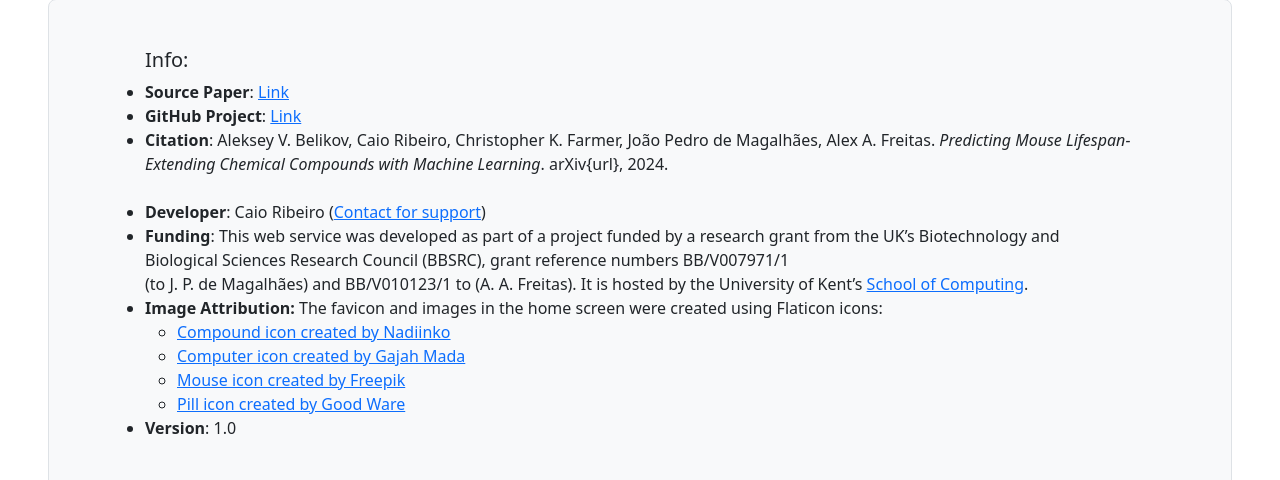
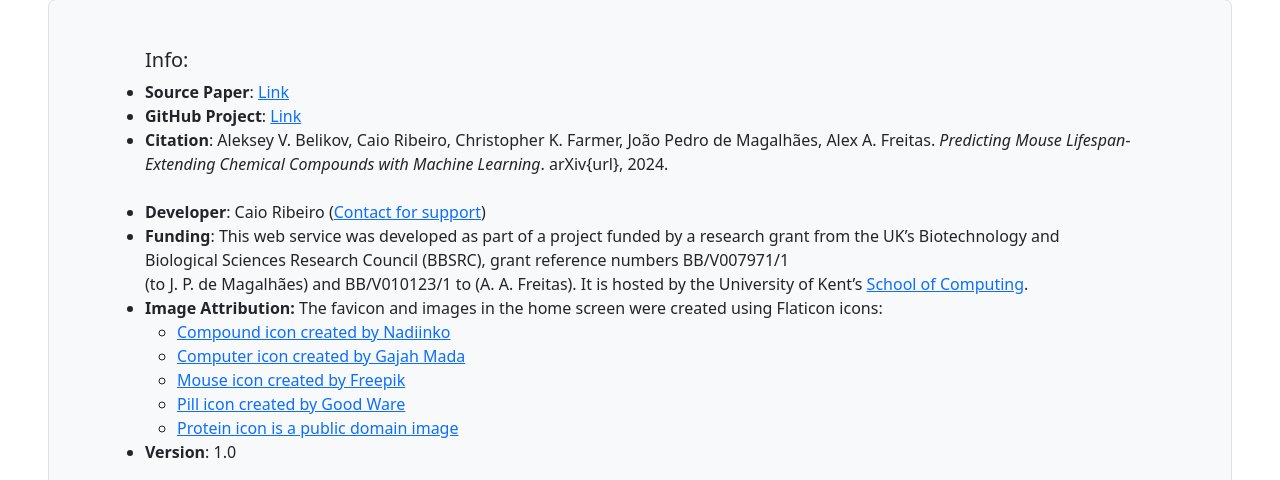
Before and after one commit to caioedurib/lodprime_source, a Flask app: template templates/about.html in a window 1280 px wide. Shown: the part 395-875 px from the top of the page. Run offline with Flask 3, Linux system fonts and the light colour scheme; the template is opened without the code that fills it, so the values that code supplies are empty; parts of the project's set-up code (start-up, migrations or seed data) failed here and were passed over.

Commit message:
Added attribution for protein image.

```diff
--- a/templates/about.html
+++ b/templates/about.html
@@ -32,6 +32,8 @@
           <li><a href="https://www.flaticon.com/free-icon/desktop_18120420" title="desktop icon">Computer icon created by Gajah Mada</a></li>
           <li><a href="https://www.flaticon.com/free-icon/mouse_3969773" title="mouse icons">Mouse icon created by Freepik</a></li>
           <li><a href="https://www.flaticon.com/free-icon/pill_684267" title="pill icon">Pill icon created by Good Ware</a></li>
+            <li><a href="https://en.wikipedia.org/wiki/Protein#/media/File:Myoglobin.png" title="protein icon">Protein icon is a public domain image</a></li>
+
           </ul>
         </li>
         <li><b>Version</b>: 1.0</li>
```
